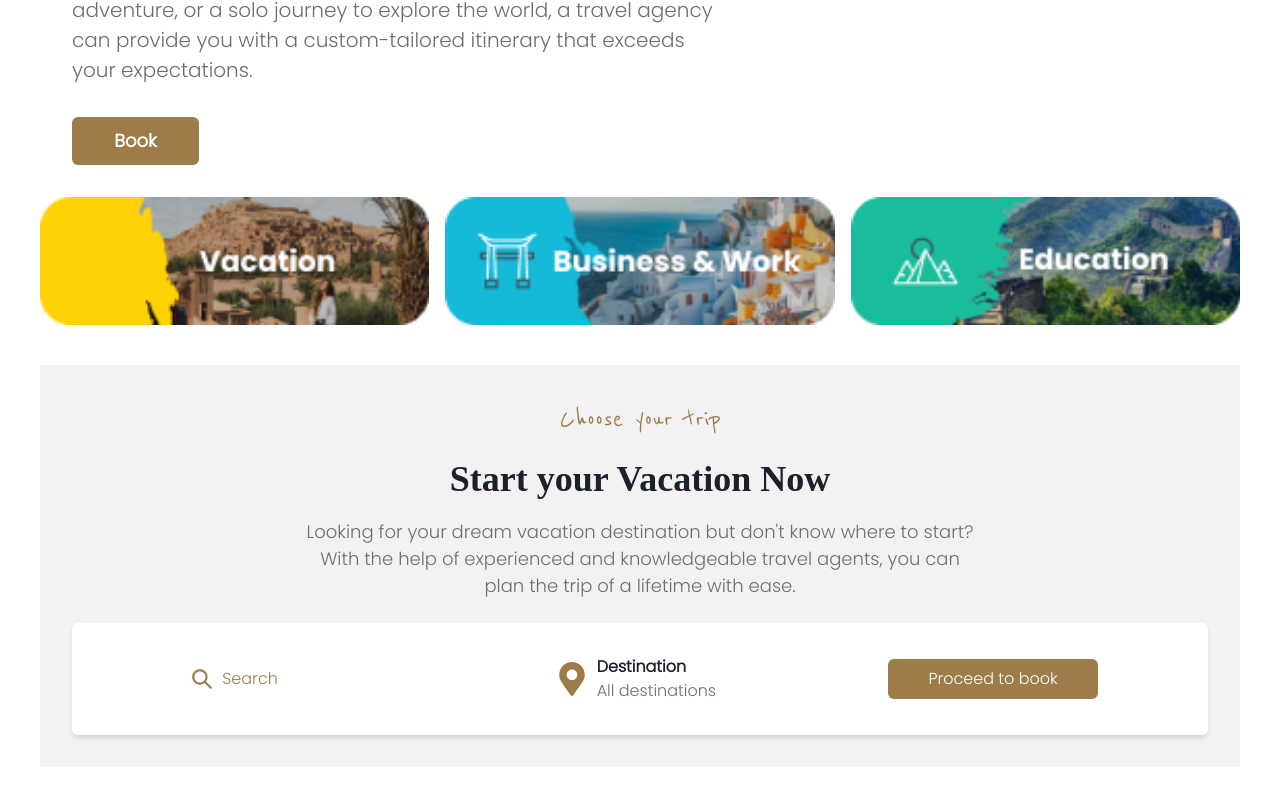
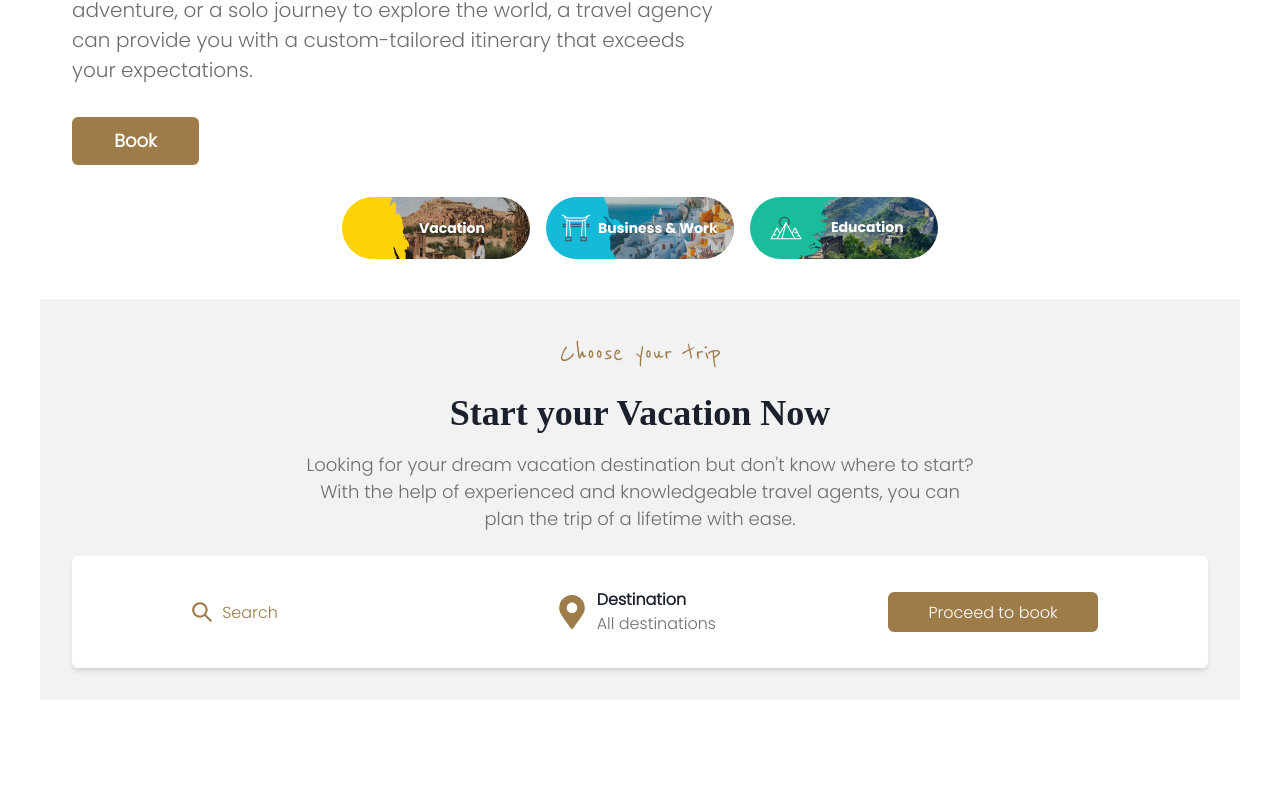
Before and after one commit to Olasupotomiwa/Auguri, a React (Create React App) app: page / in a window 1280 px wide. Shown: the part 1002-1807 px from the top of the page. After the commit the page ends 1742 px from the top, so only its background shows below. Built offline with nearby package versions, Linux system fonts and the light colour scheme; a web font is replaced by a local one.

Commit message:
Removed carousel

```diff
--- a/src/Homepage/TripOptions.js
+++ b/src/Homepage/TripOptions.js
@@ -1,9 +1,7 @@
 import { Box, Flex, Image, useBreakpointValue } from "@chakra-ui/react";
-import { Carousel } from 'react-responsive-carousel';
-import 'react-responsive-carousel/lib/styles/carousel.min.css';
-import Business from '../assets/Business.png'
-import Education from '../assets/Education.png'
-import Vacation from '../assets/Vacation.png'
+import Business from '../assets/Business.png';
+import Education from '../assets/Education.png';
+import Vacation from '../assets/Vacation.png';
 
 const TripOptions = () => {
   const isMobile = useBreakpointValue({ base: true, md: false });
@@ -15,29 +13,23 @@ const TripOptions = () => {
   ];
 
   return (
-    <Box>
-      {isMobile ? (
-        <Carousel showThumbs={false} showStatus={false} infiniteLoop autoPlay>
-          {images.map((image, index) => (
-            <Box key={index}>
-              <Image src={image.src} alt={image.alt}  objectFit={"cover"} borderRadius="full" />
-            </Box>
-          ))}
-        </Carousel>
-      ) : (
-        <Flex direction="row" align="center" justify="center" gap={4}>
-          {images.map((image, index) => (
-            <ImageBox key={index} imageSrc={image.src}  objectFit={"cover"} />
-          ))}
-        </Flex>
-      )}
-    </Box>
+    <Flex
+      direction="row"
+      align="center"
+      justify="center"
+      wrap={isMobile ? "wrap" : "nowrap"}
+      gap={4}
+    >
+      {images.map((image, index) => (
+        <ImageBox key={index} imageSrc={image.src} />
+      ))}
+    </Flex>
   );
 };
 
 const ImageBox = ({ imageSrc }) => (
   <Box>
-    <Image src={imageSrc} w={"419px"} objectFit={"cover"} />
+    <Image src={imageSrc} w={"188px"} objectFit={"cover"} borderRadius="full" />
   </Box>
 );
 
```
